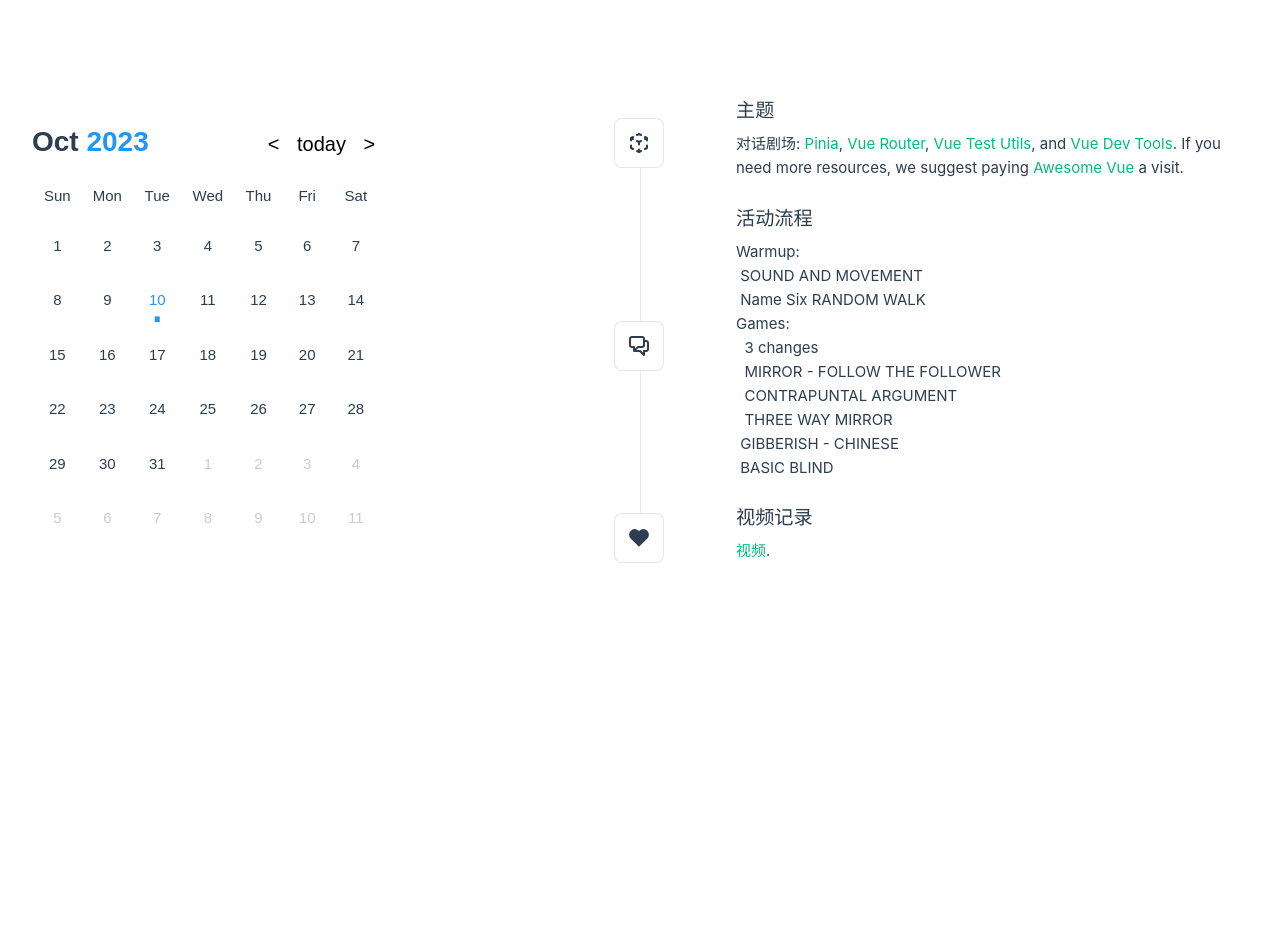
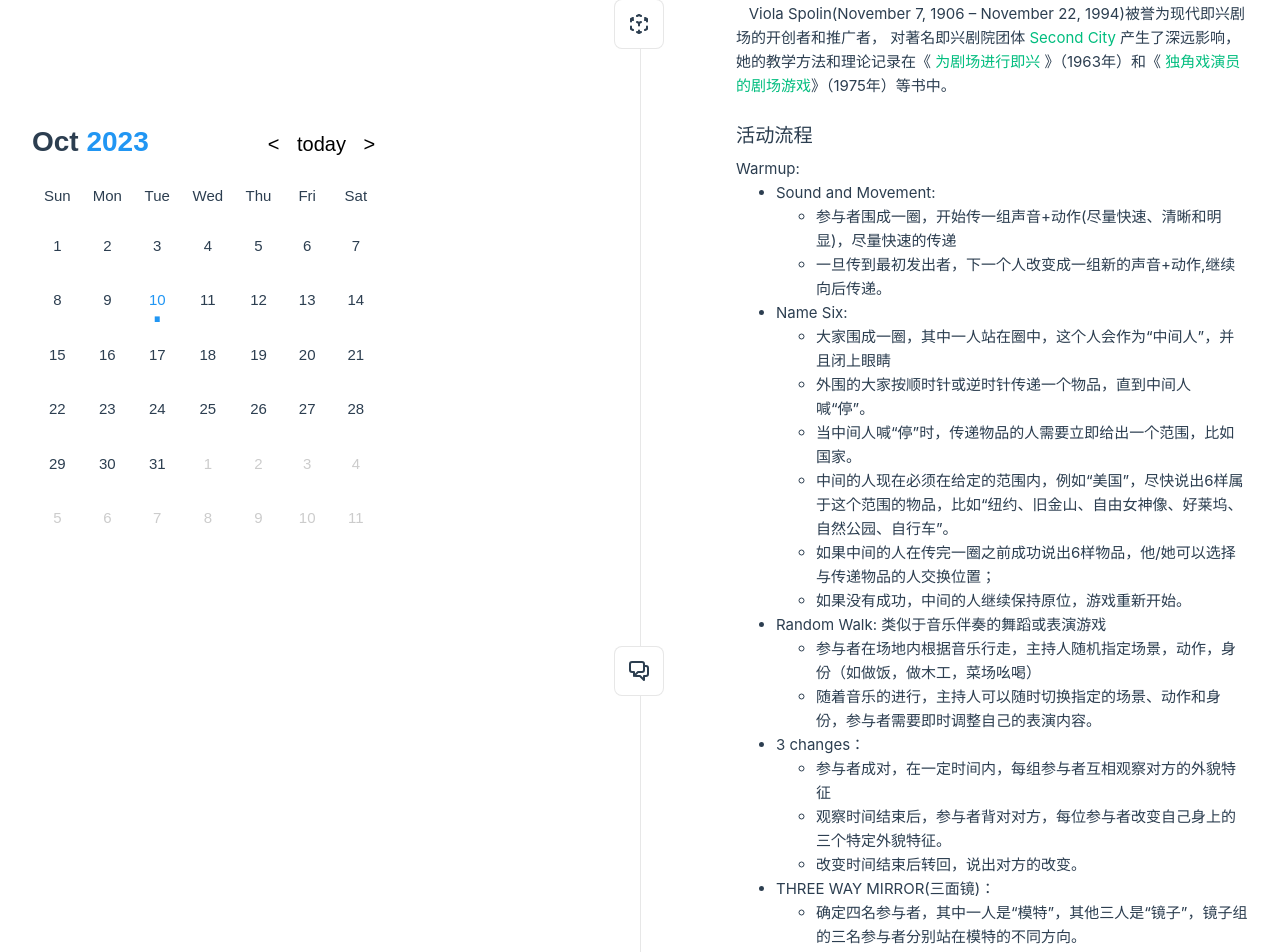
Before and after one commit to roshameow/daydream-improv, a Vue app: page /2023-10-10 in a window 1280 px wide. Shown: the part 66-1018 px from the top of the page. Before the commit the page ends 800 px from the top, so only its background shows below. Built offline with nearby package versions, Linux system fonts and the light colour scheme.

Commit message:
update activities/2023-10-10

```diff
--- a/src/components/activities/2023-10-10.vue
+++ b/src/components/activities/2023-10-10.vue
@@ -14,20 +14,15 @@ import SupportIcon from "../icons/IconSupport.vue";
         <EcosystemIcon />
       </template>
       <template #heading>主题</template>
-
-      对话剧场:
-      <a href="https://pinia.vuejs.org/" target="_blank" rel="noopener">Pinia</a>,
-      <a href="https://router.vuejs.org/" target="_blank" rel="noopener">Vue Router</a>,
-      <a href="https://test-utils.vuejs.org/" target="_blank" rel="noopener"
-        >Vue Test Utils</a
-      >, and
-      <a href="https://github.com/vuejs/devtools" target="_blank" rel="noopener"
-        >Vue Dev Tools</a
-      >. If you need more resources, we suggest paying
-      <a href="https://github.com/vuejs/awesome-vue" target="_blank" rel="noopener"
-        >Awesome Vue</a
-      >
-      a visit.
+      Viola Spolin的戏剧游戏：<br />&nbsp&nbsp Viola Spolin(November 7, 1906 – November 22, 1994)被誉为现代即兴剧场的开创者和推广者，
+      对著名即兴剧院团体
+      <a href="https://www.secondcity.com/" target="_blank" rel="noopener">Second City</a>
+      产生了深远影响，她的教学方法和理论记录在《
+      <a href="https://www.amazon.com/Improvisation-Theater-Directing-Techniques-Performance/dp/081014008X/" target="_blank" rel="noopener">为剧场进行即兴</a>
+      》（1963年）和《
+      <a href="https://www.amazon.com/Theater-Games-Actor-Viola-Spolin/dp/0810140101/" target="_blank" rel="noopener"
+        >独角戏演员的剧场游戏</a
+      >》（1975年）等书中。
     </ActivityItem>
 
     <ActivityItem>
@@ -36,21 +31,58 @@ import SupportIcon from "../icons/IconSupport.vue";
       </template>
       <template #heading>活动流程</template>
       <p>
-        Warmup: <br />
-        &nbsp;SOUND AND MOVEMENT<br />
-        &nbsp;Name Six RANDOM WALK <br />
-        Games: <br />
-        &nbsp; 3 changes
-        <br />
-        &nbsp; MIRROR - FOLLOW THE FOLLOWER
-        <br />
-        &nbsp; CONTRAPUNTAL ARGUMENT
-        <br />
-        &nbsp; THREE WAY MIRROR
-        <br />
-        &nbsp;GIBBERISH - CHINESE
-        <br />
-        &nbsp;BASIC BLIND
+      Warmup: <br />
+      <ul >
+        <li>Sound and Movement:
+          <ul >
+            <li>参与者围成一圈，开始传一组声音+动作(尽量快速、清晰和明显)，尽量快速的传递</li>
+            <li>一旦传到最初发出者，下一个人改变成一组新的声音+动作,继续向后传递。</li>
+          </ul>
+          </li>
+        <li>Name Six:
+          <ul >
+            <li>大家围成一圈，其中一人站在圈中，这个人会作为“中间人”，并且闭上眼睛</li>
+            <li>外围的大家按顺时针或逆时针传递一个物品，直到中间人喊“停”。</li>
+            <li>当中间人喊“停”时，传递物品的人需要立即给出一个范围，比如国家。</li>
+            <li>中间的人现在必须在给定的范围内，例如“美国”，尽快说出6样属于这个范围的物品，比如“纽约、旧金山、自由女神像、好莱坞、自然公园、自行车”。</li>
+            <li>如果中间的人在传完一圈之前成功说出6样物品，他/她可以选择与传递物品的人交换位置；</li>
+            <li>如果没有成功，中间的人继续保持原位，游戏重新开始。</li>
+          </ul>
+        </li>
+          <li>Random Walk: 类似于音乐伴奏的舞蹈或表演游戏
+            <ul >
+            <li>参与者在场地内根据音乐行走，主持人随机指定场景，动作，身份（如做饭，做木工，菜场吆喝）</li>
+            <li>随着音乐的进行，主持人可以随时切换指定的场景、动作和身份，参与者需要即时调整自己的表演内容。</li>
+          </ul>
+            </li>
+          <li>3 changes：
+          <ul >
+            <li>参与者成对，在一定时间内，每组参与者互相观察对方的外貌特征</li>
+            <li>观察时间结束后，参与者背对对方，每位参与者改变自己身上的三个特定外貌特征。</li>
+            <li>改变时间结束后转回，说出对方的改变。</li>
+          </ul>
+          </li>
+        <li>THREE WAY MIRROR(三面镜)：
+          <ul >
+            <li>确定四名参与者，其中一人是“模特”，其他三人是“镜子”，镜子组的三名参与者分别站在模特的不同方向。</li>
+            <li>模特开始进行各种动作，而镜子则需要即时模仿模特的新动作，保持与模特一致。</li>
+          </ul>
+        </li>
+        </ul>
+      Games: <br />
+      <ul >
+        <li>Contrapuntal Argument(对位争论)：给出辩题，参与的两人分为正，反方，在一分钟内同时的输出观点 <br />
+        对话进行3轮：<br />
+        <ul >
+          <li> 第一轮：两人只需要输出自己的观点</li>
+          <li> 第二轮：两人试图说服对方</li>
+          <li> 第三轮：两人试图引用，或者反驳对方观点</li>
+        </ul>
+          </li>
+        <li>Gibberish - Past Incident(火星语聊往事)：给出一个主题，交替用火星语和中文对话，过程中主持人会随时翻牌切换语言。
+        <br /></li>
+      </ul>
+
       </p>
     </ActivityItem>
 
--- a/src/components/activities/activity_template.vue
+++ b/src/components/activities/activity_template.vue
@@ -23,6 +23,7 @@
   flex: 1;
   margin-left: 1rem;
 }
+
 
 i {
   display: flex;
```
Also changed, not shown: src/components/activities/2023-9-26.vue (line endings or trailing spaces).
